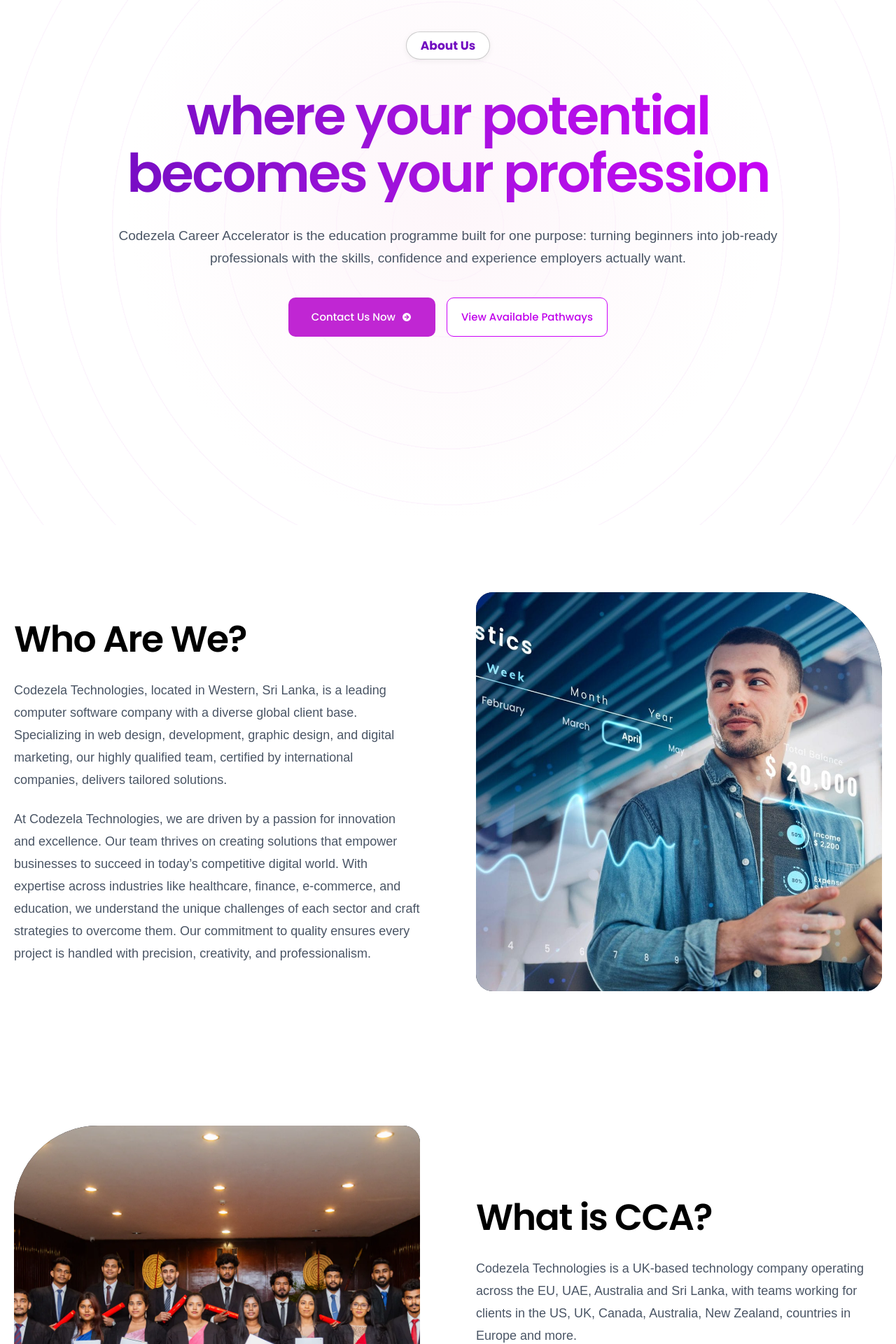
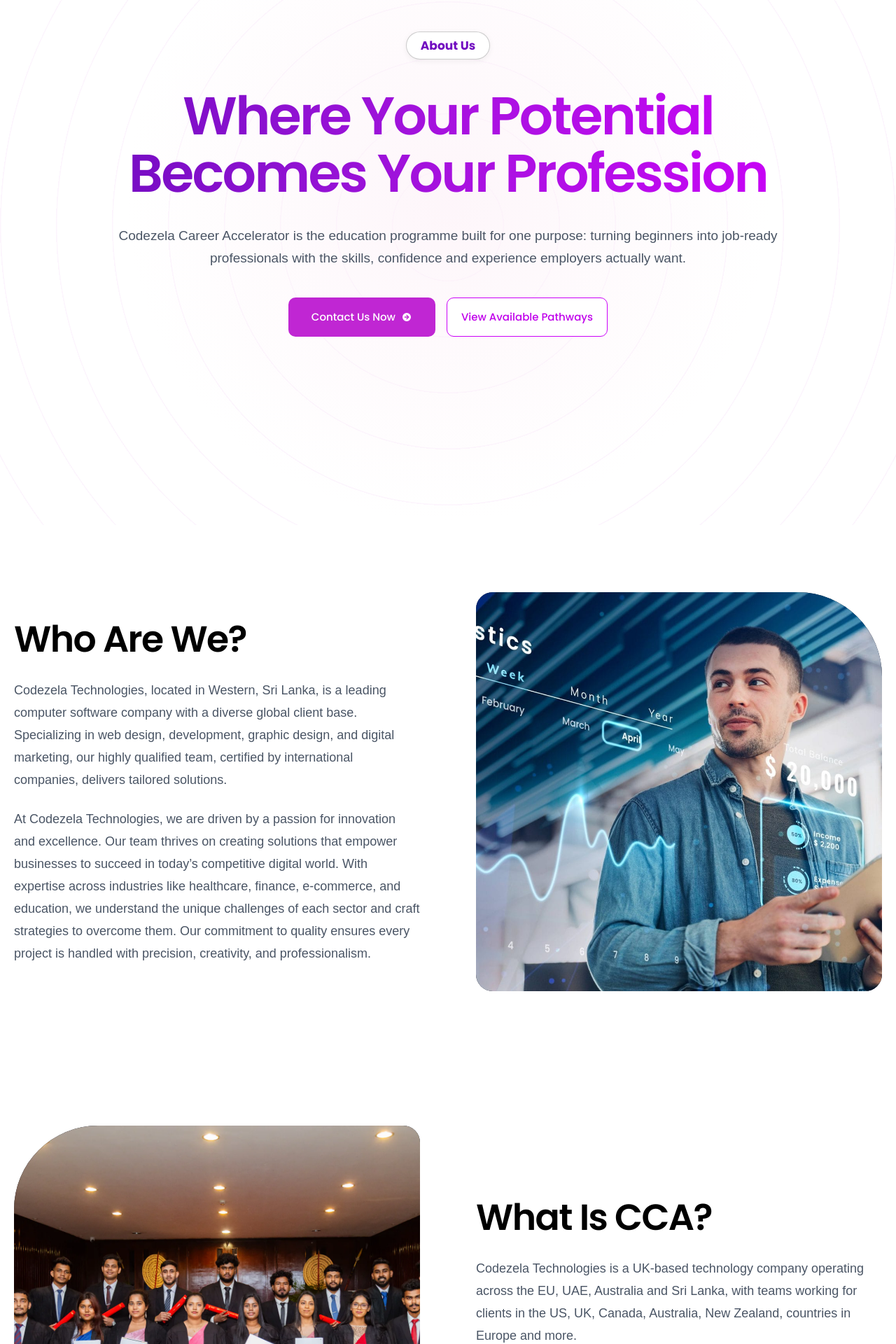
Before and after one commit to codezelat/codezelaca-website, a Next.js app: page /about-us in a window 1280 px wide. Shown: the part 180-2100 px from the top of the page at 70% size. Built offline with nearby package versions, Linux system fonts and the light colour scheme; a web font is replaced by a local one.

Commit message:
Standardize page heading capitalization and QA expectations

```diff
--- a/app/not-found.tsx
+++ b/app/not-found.tsx
@@ -31,7 +31,7 @@
           </div>
           <p className="mt-8 font-sans text-[14px] font-semibold uppercase tracking-[.22em] text-primary-readable">Error 404</p>
           <h1 className="mx-auto mt-5 max-w-[780px] font-sans text-[46px] font-semibold leading-[1.04] tracking-[-0.05em] text-black sm:text-[64px] lg:text-[76px]">
-            This page took a wrong turn.
+            This Page Took a Wrong Turn.
           </h1>
           <p className="mx-auto mt-7 max-w-[650px] font-body text-[16px] leading-7 text-muted-foreground sm:text-[18px] sm:leading-8">
             The address may have changed, or the page may no longer exist. Your next career move is still right here.
--- a/components/pages/AboutPage.tsx
+++ b/components/pages/AboutPage.tsx
@@ -49,7 +49,7 @@
     <PageShell>
       <InnerHero
         eyebrow="About Us"
-        title="where your potential becomes your profession"
+        title="Where Your Potential Becomes Your Profession"
         description="Codezela Career Accelerator is the education programme built for one purpose: turning beginners into job-ready professionals with the skills, confidence and experience employers actually want."
         actions={[
           { label: "Contact Us Now", href: "/contact-us/" },
@@ -68,7 +68,7 @@
       />
 
       <EditorialSection
-        title="What is CCA?"
+        title="What Is CCA?"
         paragraphs={[
           "Codezela Technologies is a UK-based technology company operating across the EU, UAE, Australia and Sri Lanka, with teams working for clients in the US, UK, Canada, Australia, New Zealand, countries in Europe and more.",
           "The CodeZela Career Accelerator is our education arm, created to fix a simple but painful truth: too many students study for years yet never gain the skills required for real industry work. We built a programme that closes that gap.",
--- a/components/pages/ContactPage.tsx
+++ b/components/pages/ContactPage.tsx
@@ -10,7 +10,7 @@
     <PageShell>
       <InnerHero
         eyebrow="Contact Us"
-        title="Your journey to a global career begins here"
+        title="Your Journey to a Global Career Begins Here"
         description="Whether you are exploring options, ready to apply, or simply want clarity, our support team and programme advisors are here to help. We make the process simple, friendly and transparent so you can focus on what truly matters: building the skills and confidence for the career you want."
         actions={[
           { label: "WhatsApp Us Now", href: "https://wa.me/94766772923" },
--- a/components/pages/GraduationEventPage.tsx
+++ b/components/pages/GraduationEventPage.tsx
@@ -64,7 +64,7 @@
               2026 Graduation Event Story
             </p>
             <h1 className="mt-5 max-w-[720px] text-[42px] leading-[1.05] font-semibold tracking-[-0.045em] text-footer sm:text-[58px] lg:text-[64px]">
-              A proud chapter, celebrated together
+              A Proud Chapter, Celebrated Together
             </h1>
             <p className="mt-7 max-w-[650px] font-body text-[16px] leading-7 text-muted-foreground sm:text-[18px] sm:leading-8">
               CCA graduates joined the SITC General Convocation 2026 to recognise the work behind their achievement and the possibilities waiting beyond it.
--- a/scripts/qa-pages.mjs
+++ b/scripts/qa-pages.mjs
@@ -15,7 +15,7 @@
     pathname: "/events/graduation-2026/",
     title: "CCA Graduation 2026 - Event Story & Photo Highlights",
     description: "Explore the CCA Graduation 2026 event story, including real photographs from the SITC convocation, graduate recognition and celebration moments.",
-    h1: "A proud chapter, celebrated together",
+    h1: "A Proud Chapter, Celebrated Together",
     ogImage: "https://cca.it.com/seo/cca-events-graduation-og.jpg",
     required: ["The day began before the doors opened", "More moments from the 2026 graduating class"],
   },
@@ -41,16 +41,16 @@
     pathname: "/about-us/",
     title: "About Codezela Career Accelerator - Born From Industry Tech Training",
     description: "Discover the story behind Codezela Career Accelerator, the industry-led education programme helping Sri Lankan learners build job-ready skills and global careers.",
-    h1: "where your potential becomes your profession",
-    required: ["where your potential becomes your profession", "over 18 specialized tracks"],
+    h1: "Where Your Potential Becomes Your Profession",
+    required: ["Where Your Potential Becomes Your Profession", "over 18 specialized tracks"],
   },
   {
     slug: "contact-us",
     pathname: "/contact-us/",
     title: "Contact Us - Start Your Application At Codezela Career Accelerator",
     description: "Talk with the CodeZela Career Accelerator admissions team about programmes, applications and the August 2026 cohort. Request a free career consultation today.",
-    h1: "Your journey to a global career begins here",
-    required: ["Your journey to a global career begins here", "Request Consultation"],
+    h1: "Your Journey to a Global Career Begins Here",
+    required: ["Your Journey to a Global Career Begins Here", "Request Consultation"],
   },
   {
     slug: "privacy-policy",
@@ -85,7 +85,6 @@
 
 async function loadAllImages(page) {
   await page.evaluate(async () => {
-    for (const image of document.images) image.loading = "eager";
     const step = Math.max(500, Math.floor(window.innerHeight * 0.85));
     for (let y = 0; y < document.documentElement.scrollHeight; y += step) {
       window.scrollTo(0, y);
```
